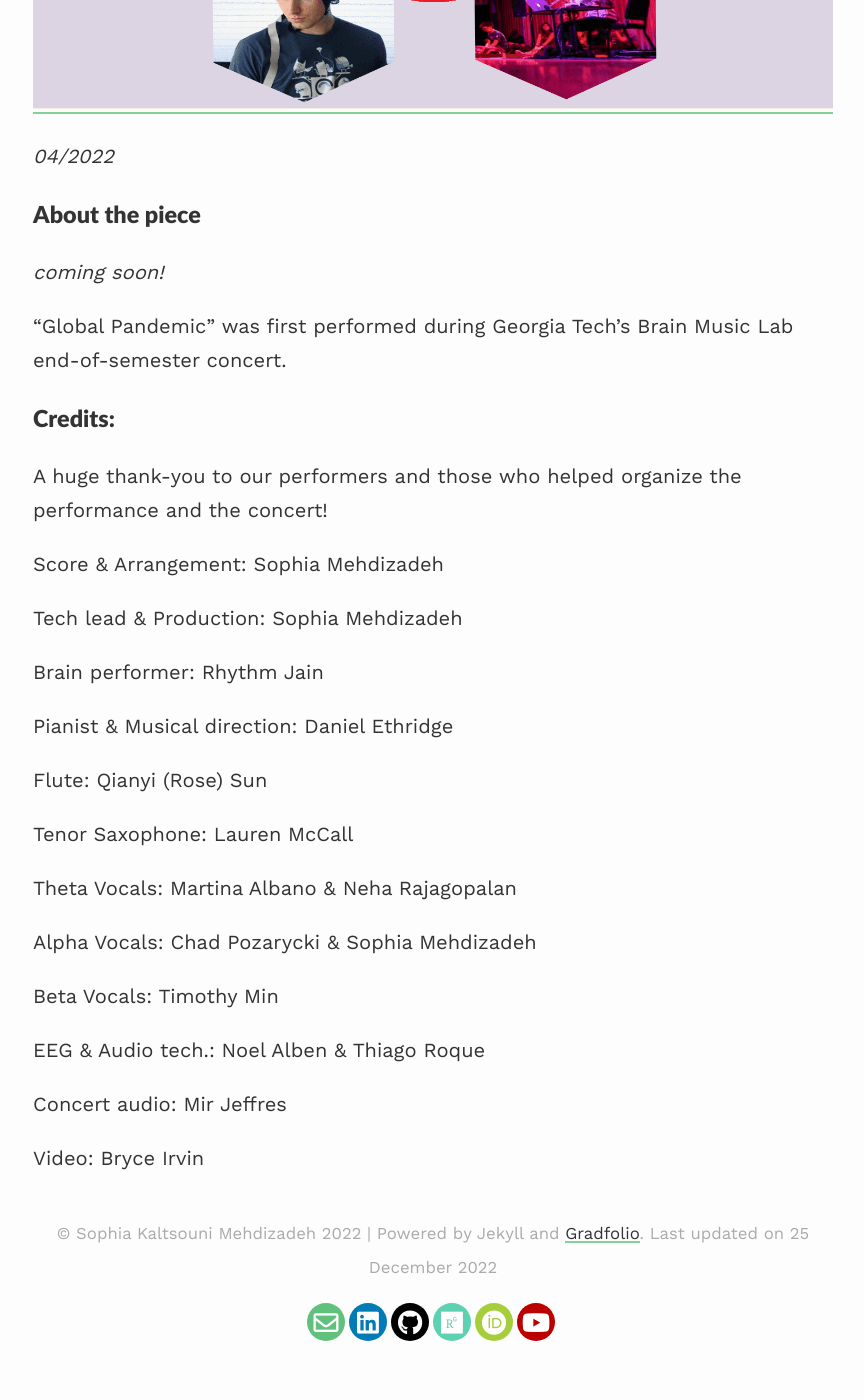
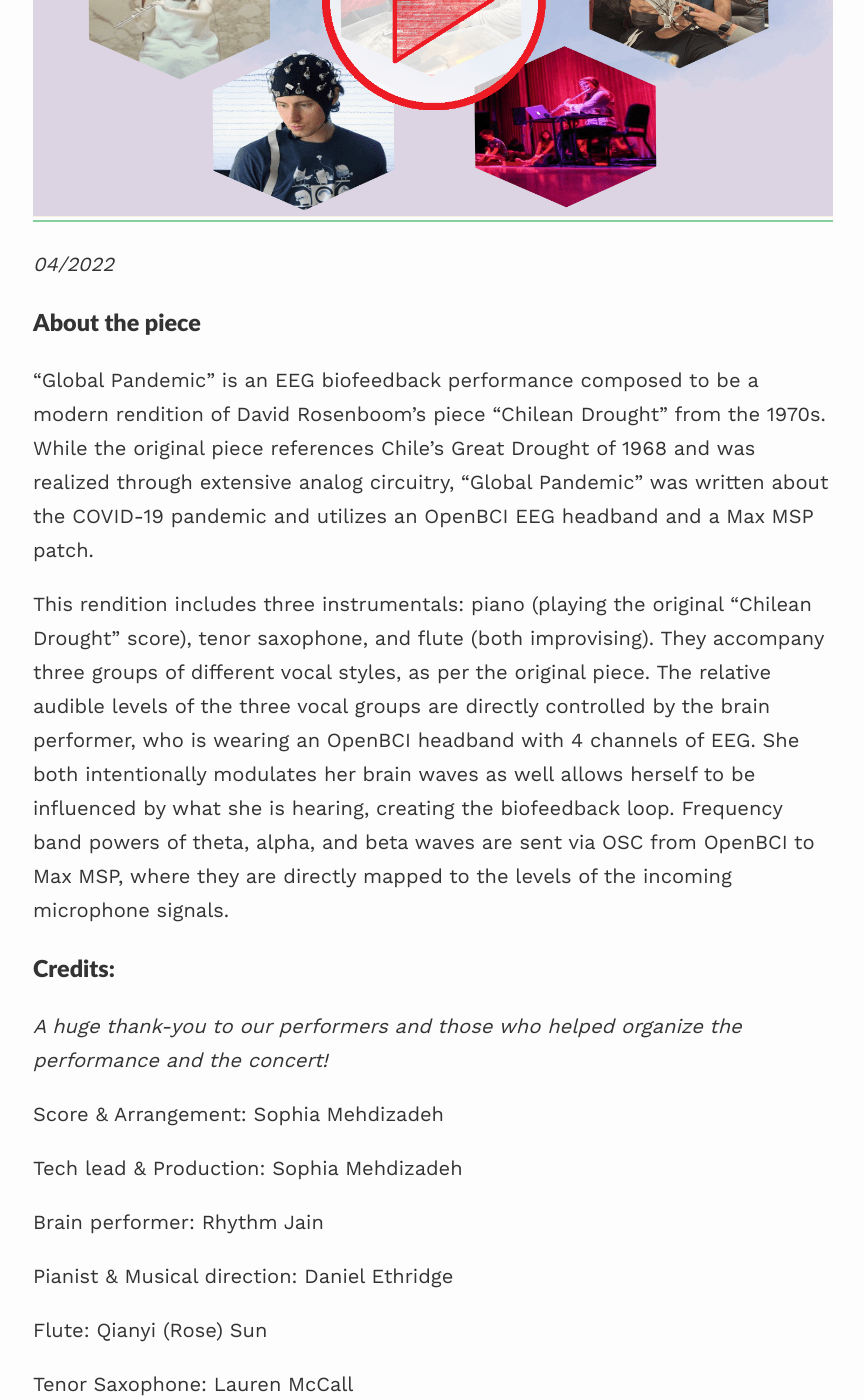
Before and after one commit to smehdizadeh/smehdizadeh.github.io, a Jekyll site: the page built from _projects/01_project.md, in a window 1280 px wide and 1400 px high, scrolled down 716 px. Shown: the whole window, without its empty margins (207-1071 px from the left). Built offline with Jekyll 4.4.1, drawn with Linux system fonts in a browser that asks for light colours; nearby versions of some CDN libraries; before the commit the page ends 2061 px from its top, so only the background shows below that; some of the changed text lies outside the part shown.

Commit message:
Update 01_project.md

```diff
--- a/_projects/01_project.md
+++ b/_projects/01_project.md
@@ -3,6 +3,8 @@ layout: post
 title: "Global Pandemic"
 description: A modern rendition of "Chilean Drought"
 ---
+
+# A modern rendition of David Rosenboom's "Chilean Drought" #
 
 [![Concert video](/assets/images/chilean_drought.png)](https://youtu.be/yhuCzM9MBa8)
 
@@ -10,14 +12,14 @@ description: A modern rendition of "Chilean Drought"
 
 ### About the piece ###
 
-*coming soon!*
+"Global Pandemic" is an EEG biofeedback performance composed to be a modern rendition of David Rosenboom's piece "Chilean Drought" from the 1970s. While the original piece references Chile's Great Drought of 1968 and was realized through extensive analog circuitry, "Global Pandemic" was written about the COVID-19 pandemic and utilizes an OpenBCI EEG headband and a Max MSP patch.
 
-"Global Pandemic" was first performed during Georgia Tech's Brain Music Lab end-of-semester concert.
+This rendition includes three instrumentals: piano (playing the original "Chilean Drought" score), tenor saxophone, and flute (both improvising). They accompany three groups of different vocal styles, as per the original piece. The relative audible levels of the three vocal groups are directly controlled by the brain performer, who is wearing an OpenBCI headband with 4 channels of EEG. She both intentionally modulates her brain waves as well allows herself to be influenced by what she is hearing, creating the biofeedback loop. Frequency band powers of theta, alpha, and beta waves are sent via OSC from OpenBCI to Max MSP, where they are directly mapped to the levels of the incoming microphone signals.
 
 
 ### Credits: ###
 
-A huge thank-you to our performers and those who helped organize the performance and the concert!
+<i> A huge thank-you to our performers and those who helped organize the performance and the concert! </i>
 
 Score & Arrangement: Sophia Mehdizadeh
 
```
